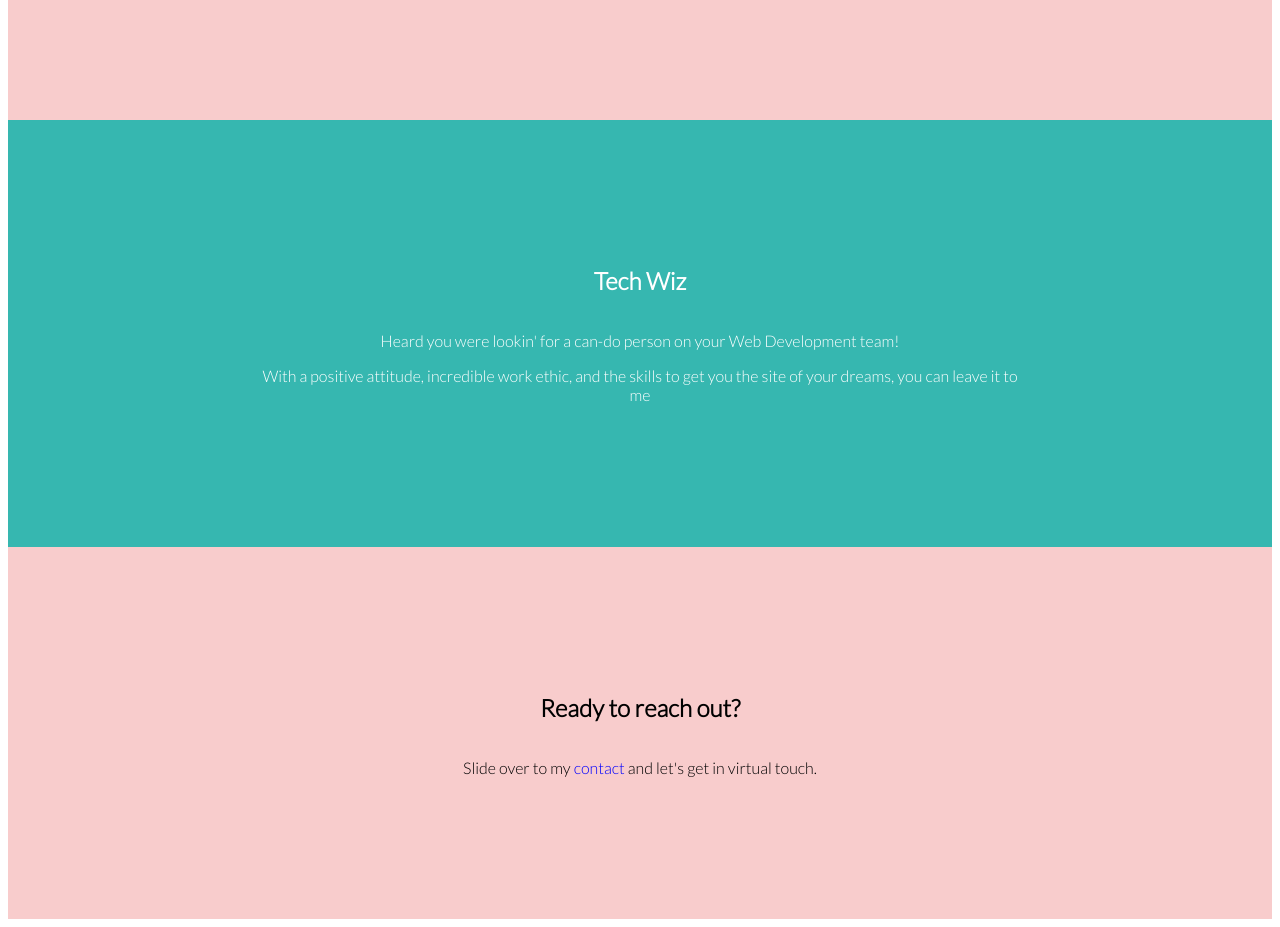
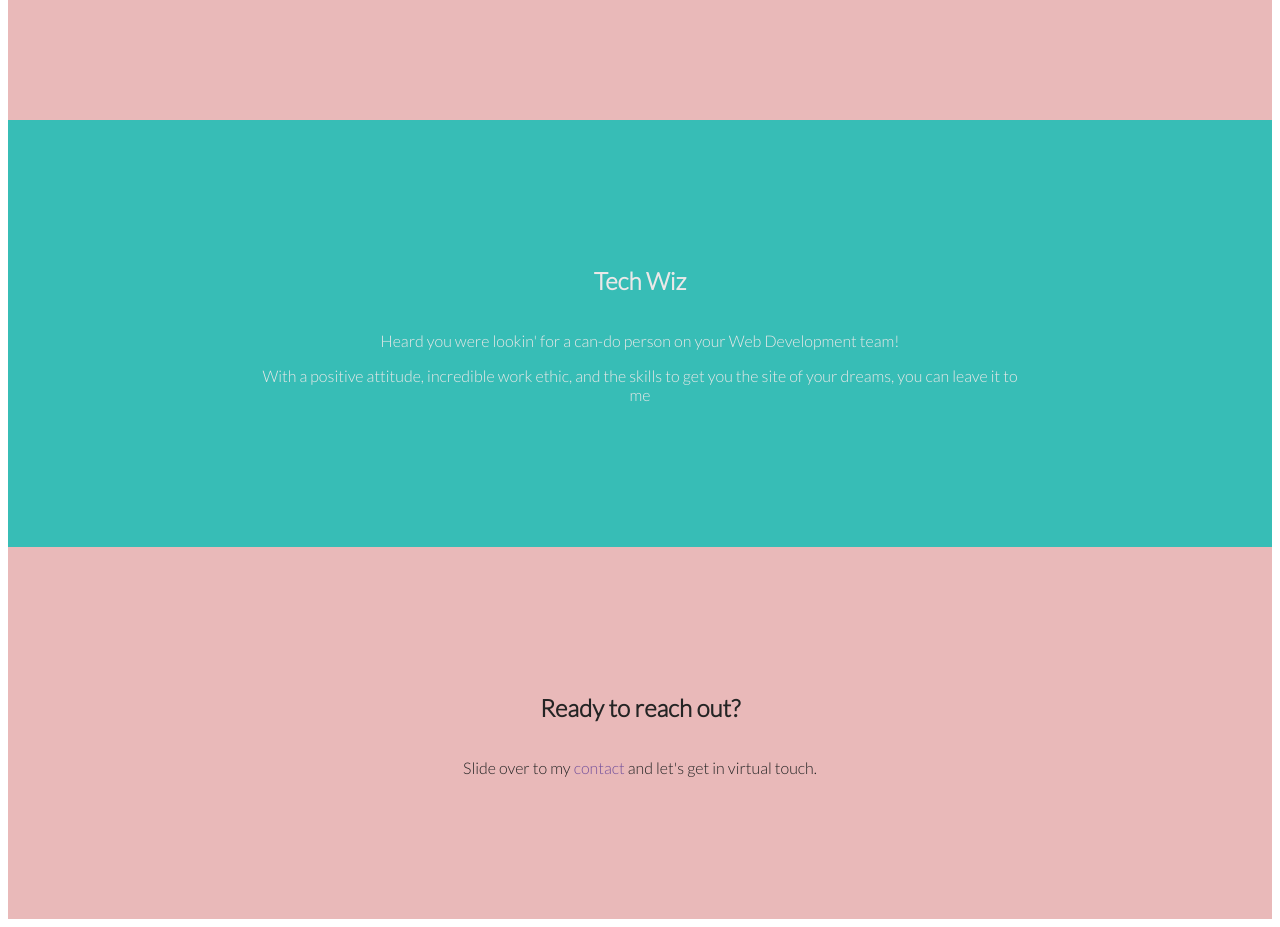
Before and after one commit to linguistnic/project1, a plain HTML site: page index.html in a window 1280 px wide. Shown: the part 820-1747 px from the top of the page. Drawn offline with Linux system fonts and the light colour scheme.

Commit message:
some more CSS

```diff
--- a/CSS/styles.css/styles.css
+++ b/CSS/styles.css/styles.css
@@ -2,10 +2,10 @@
 
 .textContent1 {
     display: flex;
-    background-color: #36B7B0;
+    background-color: #37bdb6;
     flex-flow: column wrap;
     font-family: lato;
-    color: white;
+    color: rgb(235, 232, 232);
     text-align: center;
     padding-top: 10%;
     padding-bottom: 10%;
@@ -14,10 +14,10 @@
   }
   .textContent2 {
     display: flex;
-    background-color: #F8CCCC;
+    background-color: #e9b9b9;
     flex-flow: column wrap;
     font-family: lato;
-    color: black;
+    color: rgb(36, 36, 36);
     text-align: center;
     padding-top: 10%;
     padding-bottom: 10%;
@@ -30,7 +30,7 @@
     margin: 0;
     padding: 0;
     overflow: hidden;
-    background-color: #04556B;
+    background-color: #0d5569;
     font-family: lato;
   }
 
@@ -47,5 +47,5 @@
   }
   #contactLink{
 text-decoration: none;
-color: blue;
+color: rgb(116, 81, 156);
   }
```
